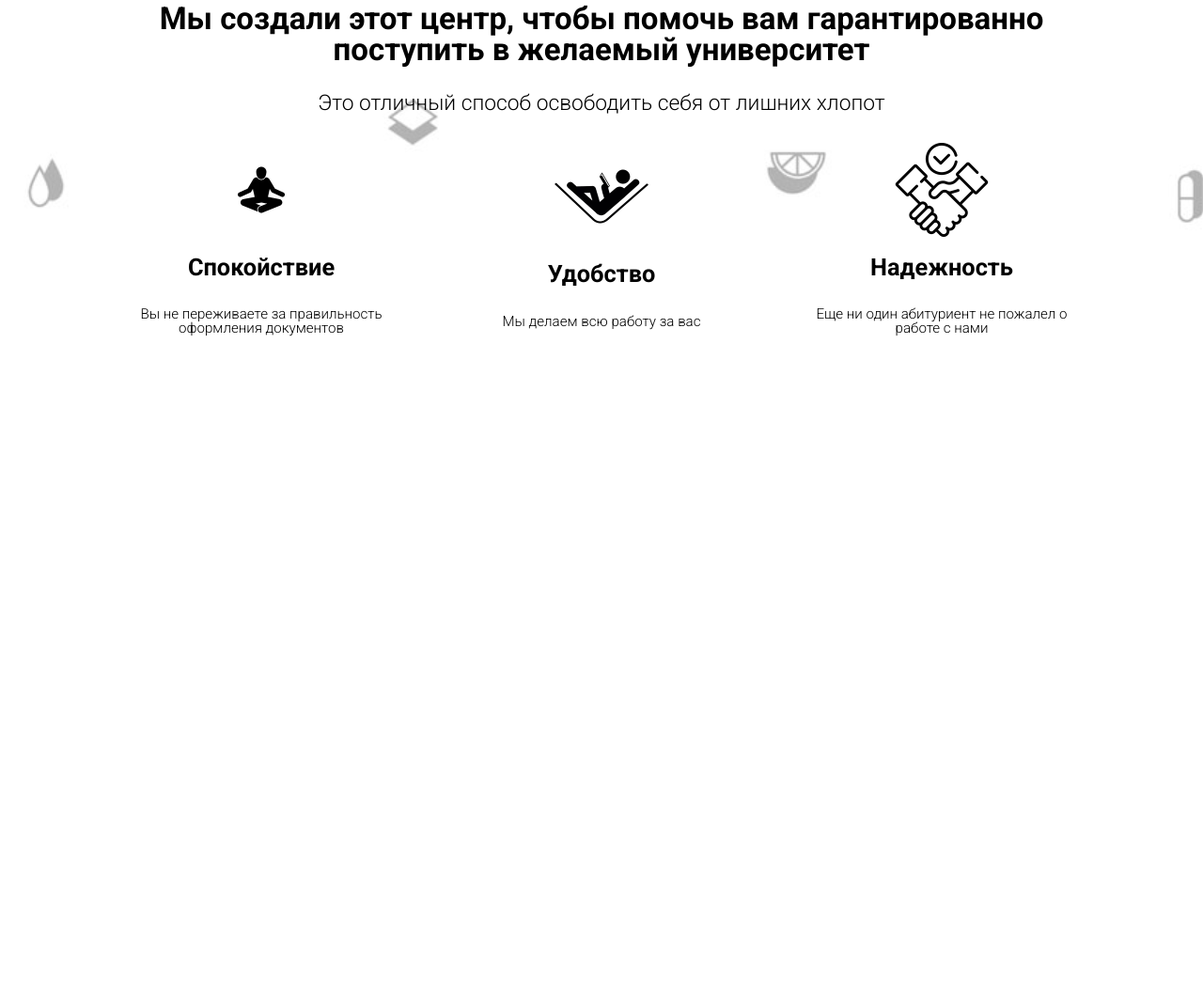
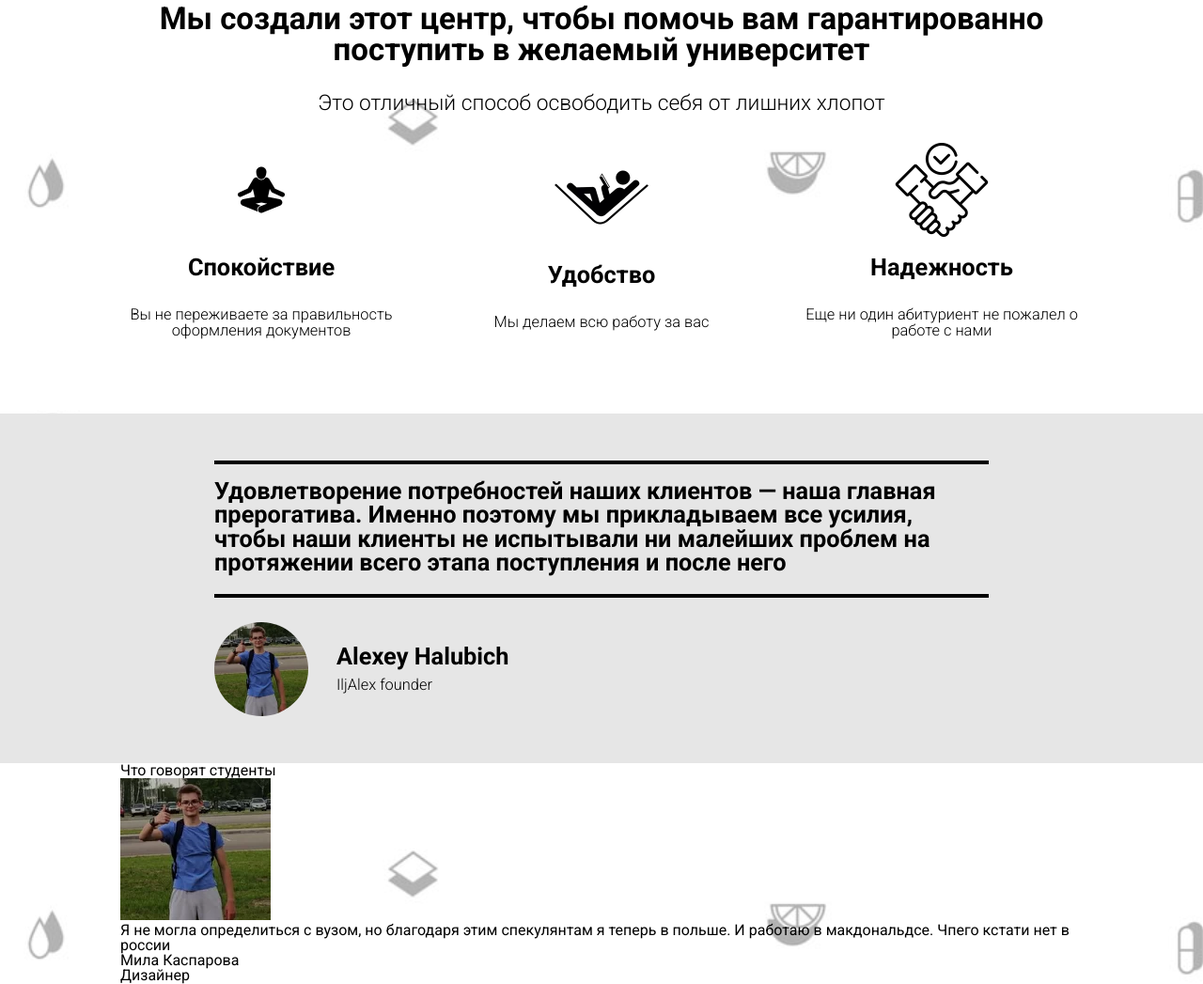
Before and after one commit to vankokos/iljalex, a plain HTML site: page index.html in a window 1280 px wide. Shown: the part 2847-3894 px from the top of the page at 94% size. Before the commit the page ends 3235 px from the top, so only its background shows below. Drawn offline with Linux system fonts and the light colour scheme.

Commit message:
undone slider

```diff
--- a/index.html
+++ b/index.html
@@ -85,6 +85,45 @@
                 </div>
             </div>
         </div>
+
+        <div class="info__break">
+            <div class="container">
+                <div class="info__break-quote">
+                    <p class="info__break-quote-text">Удовлетворение потребностей наших клиентов — наша главная прерогатива. Именно поэтому мы прикладываем все усилия, чтобы наши клиенты не испытывали ни малейших проблем на протяжении всего этапа поступления и после него</p>
+                    <div class="info__break-quote-creator">
+                        <img src="img/alex.webp" alt="">
+                        <div class="info__break-quote-creator-text">
+                            <p class="info__break-quote-creator-text-big">Alexey Halubich</p>
+                            <p class="info__break-quote-creator-text-small">IljAlex founder</p>
+                        </div>
+                    </div>
+                </div>
+            </div>
+        </div>
+
+        <div class="container">
+            <div class="info__inner">
+                <div class="info__inner-reviews">
+                    <div class="info__inner-reviews-top">
+                        <p>Что говорят студенты</p>
+                    </div>
+                    <div class="info__inner-reviews-bottom">
+                        <div class="info__inner-reviews-bottom-slider">
+                            <div class="info__inner-reviews-bottom-slider-block">
+                                <img src="img/alex.webp" alt="">
+                                <div class="info__inner-reviews-bottom-slider-block-review">
+                                    <p>Я не могла определиться с вузом, но благодаря этим спекулянтам я теперь в польше. И работаю в макдональдсе. Чпего кстати нет в россии</p>
+                                </div>
+                                <div class="info__inner-reviews-bottom-slider-block-name">
+                                    <p class="info__inner-reviews-bottom-slider-block-name-big">Мила Каспарова</p>
+                                    <p class="info__inner-reviews-bottom-slider-block-name-small">Дизайнер</p>
+                                </div>
+                            </div>
+                        </div>
+                    </div>
+                </div>
+            </div>
+        </div>
     </section>
 </body>
 </html>
--- a/sass/styles.scss
+++ b/sass/styles.scss
@@ -118,6 +118,7 @@
         }
 
         &-benefits {
+            padding-bottom: 50px;
             &-text {
                 &-top {
                     padding-bottom: 30px;
@@ -158,7 +159,68 @@
                     &-small {
                         padding-bottom: 30px;
                         text-align: center;
-                        font-size:calc(10px + 0.4vw);
+                        font-size:calc(10px + 0.5vw);
+                        font-weight:300;
+                    }
+                }
+            }
+        }
+
+
+    }
+
+    &__break {
+        background-color: #e6e6e6;
+        padding-top: 70px;
+        padding-bottom: 50px;
+        font-family:"roboto";
+
+        &-quote {
+            padding-left: 100px;
+            padding-right: 100px;
+            &-text {
+                font-size:calc(10px + 1.2vw);
+                font-weight:700;
+                position:relative;
+                padding-bottom: 50px;
+                &::before {
+                    top:-20px;
+                    content:"";
+                    width:100%;
+                    height:4px;
+                    background-color:black;
+                    position:absolute;
+                }
+
+            }
+
+            &-creator {
+                display: flex;
+                align-items: center;
+                position:relative;
+                &::before {
+                    top:-30px;
+                    content:"";
+                    width:100%;
+                    height:4px;
+                    background-color:black;
+                    position:absolute;
+                }
+                img {
+                    border-radius: 500px;
+                    height:100px;
+                    width:100px;
+                }
+
+                &-text {
+                    padding-left: 30px;
+                    &-big {
+                        font-size:calc(10px + 1.2vw);
+                        font-weight:700;
+                        margin-bottom: 10px;
+                    }
+                    &-small {
+                        font-size:calc(10px + 0.5vw);
                         font-weight:300;
                     }
                 }
@@ -166,3 +228,7 @@
         }
     }
 }
+
+@media only screen and (max-width: 600px) {
+
+}
```
Also changed, not shown: css/styles.css, img/alex.webp (added), 1 other file.
